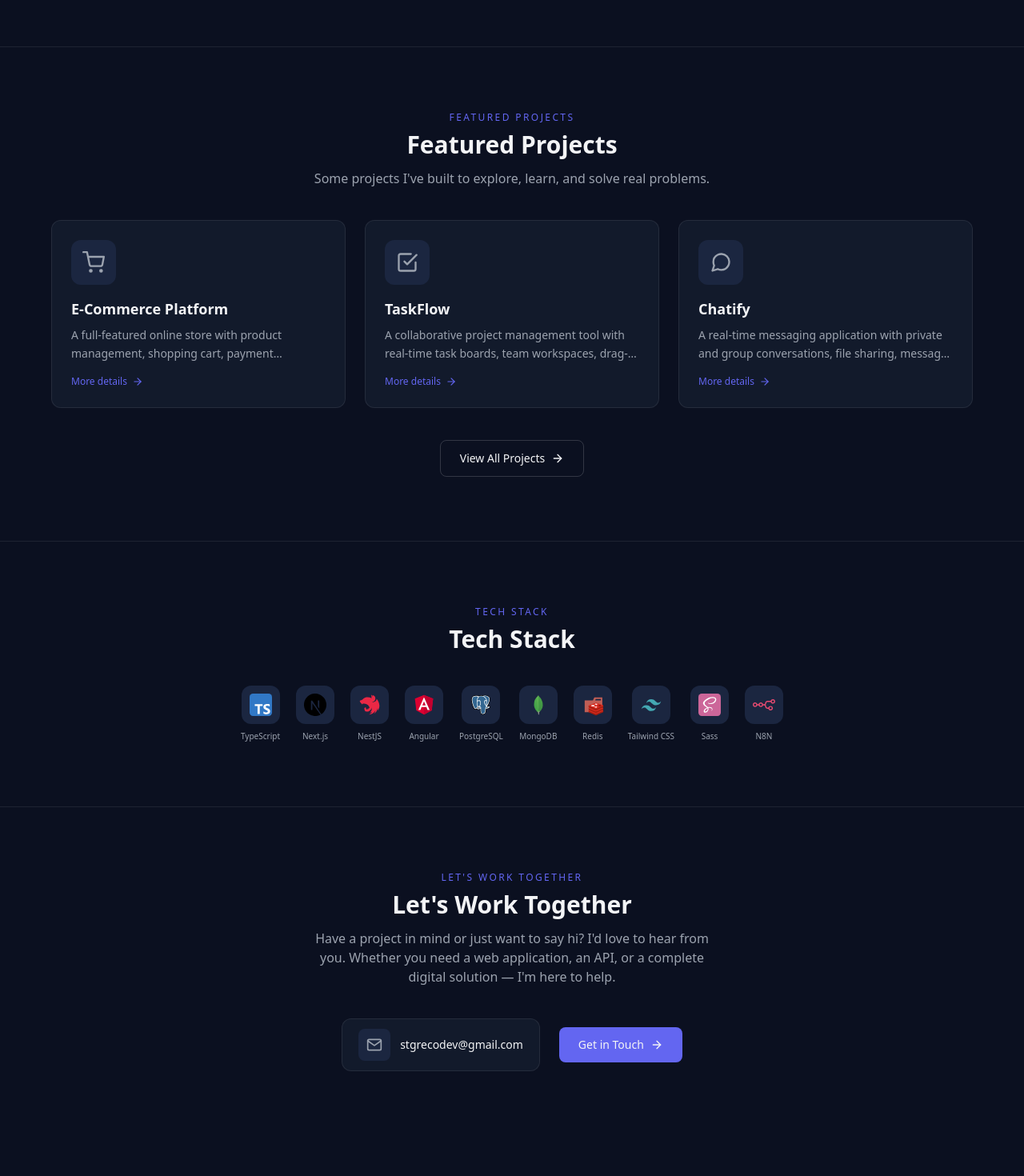
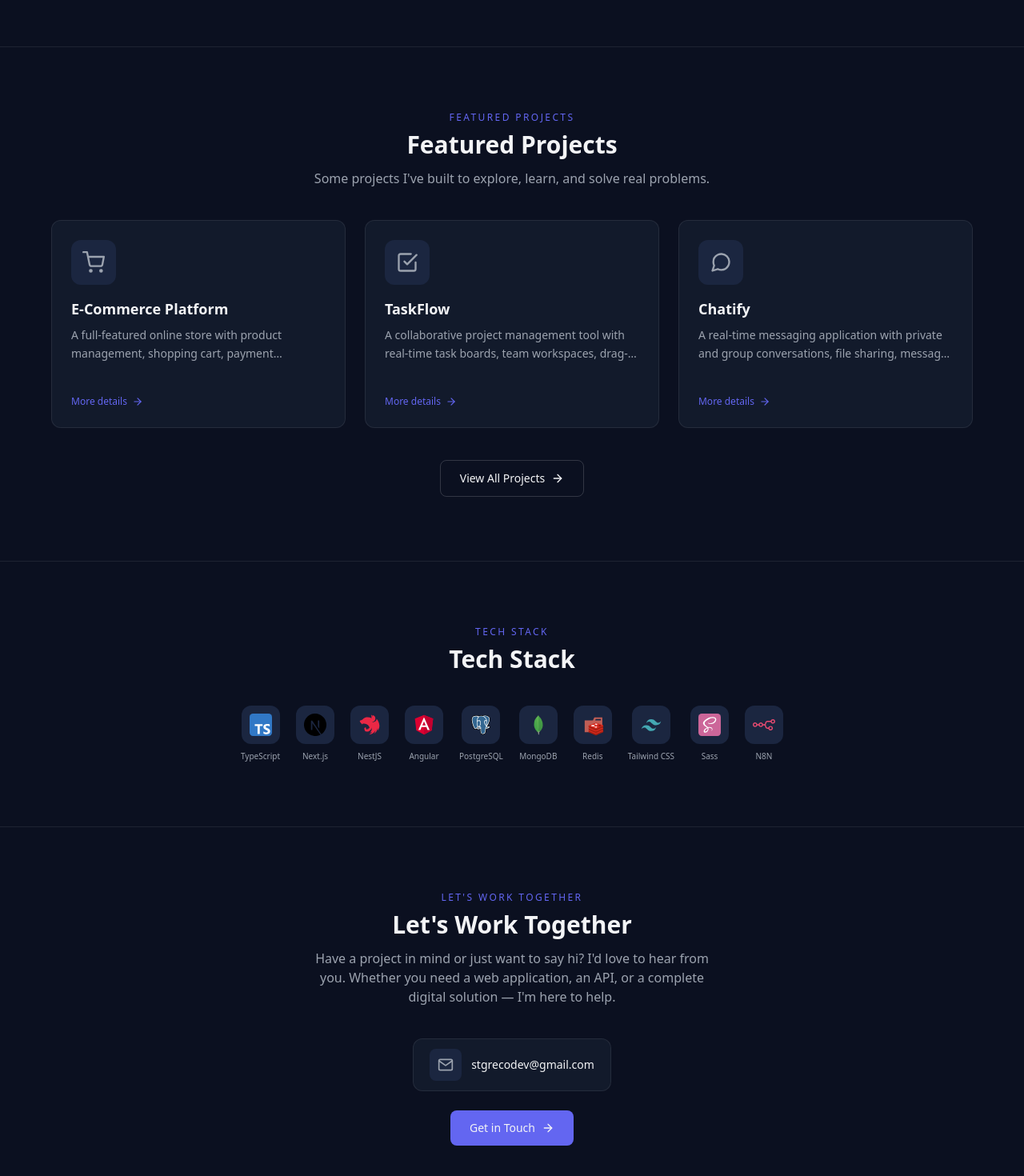
Before and after one commit to grecod28/grecodev, a Next.js app: page /about in a window 1280 px wide. Shown: the part 588-2058 px from the top of the page at 80% size. Before the commit the page ends 2007 px from the top, so only its background shows below. Built offline with nearby package versions, Linux system fonts and the light colour scheme.

Commit message:
Grid de proyectos destacados cambiado por flex, title de metadata añadido multi-idioma

```diff
--- a/app/[locale]/layout.tsx
+++ b/app/[locale]/layout.tsx
@@ -2,18 +2,26 @@ import type { Metadata } from "next";
 import "../globals.css";
 import Header from "@/components/layout/header";
 import { NextIntlClientProvider } from "next-intl";
-import { getMessages } from "next-intl/server";
+import { getMessages, getTranslations } from "next-intl/server";
 import { Inter } from "next/font/google";
 
 const inter = Inter({
   variable: "--font-inter",
 });
 
-export const metadata: Metadata = {
-  title: "Grecodev | Portfolio Web FullStack",
-  description:
-    "Desarrollador Full Stack especializado en aplicaciones web modernas y escalables. Trabajo con tecnologías como Angular, Next.js, NestJS, TypeScript y Docker, creando soluciones eficientes, seguras y centradas en la experiencia de usuario, desde el frontend hasta el backend.",
-};
+export async function generateMetadata({
+  params,
+}: {
+  params: Promise<{ locale: string }>;
+}): Promise<Metadata> {
+  const { locale } = await params;
+  const t = await getTranslations({ locale, namespace: "Metadata" });
+
+  return {
+    title: t("title"),
+    description: t("description"),
+  };
+}
 
 export default async function LocaleLayout({
   children,
--- a/app/[locale]/page.tsx
+++ b/app/[locale]/page.tsx
@@ -36,7 +36,7 @@ export default async function Home() {
             Santiago Greco
           </h1>
 
-          <p className="mt-2 bg-gradient-to-r from-primary to-accent bg-clip-text text-lg font-semibold text-transparent sm:text-xl">
+          <p className="mt-2 bg-linear-to-r from-primary to-accent bg-clip-text text-lg font-semibold text-transparent sm:text-xl">
             {t("role")}
           </p>
 
@@ -76,16 +76,17 @@ export default async function Home() {
             </p>
           </div>
 
-          <div className="mt-10 grid gap-6 sm:grid-cols-2 lg:grid-cols-3">
-            {featuredProjects.map((project, index) => {
+          <div className="mt-10 flex flex-wrap justify-center gap-6">
+            {featuredProjects.map((project) => {
               const Icon = project.icon;
+
               return (
                 <Link
                   key={project.id}
                   href={`/projects/${project.id}`}
-                  className="group flex flex-col rounded-xl border border-border bg-surface p-6 transition-all duration-300 hover:-translate-y-1 hover:border-primary hover:shadow-(--shadow-primary)"
+                  className="group flex min-h-65 w-full flex-col rounded-xl border border-border bg-surface p-6 transition-all duration-300 hover:-translate-y-1 hover:border-primary hover:shadow-(--shadow-primary) sm:w-[calc(50%-12px)] lg:w-[calc(33.333%-16px)]"
                 >
-                  <div className="flex h-14 w-14 items-center justify-center rounded-xl bg-surface-light text-text-muted transition-all duration-200 group-hover:bg-primary/10 group-hover:text-primary group-hover:scale-110">
+                  <div className="flex h-14 w-14 items-center justify-center rounded-xl bg-surface-light text-text-muted transition-all duration-200 group-hover:scale-110 group-hover:bg-primary/10 group-hover:text-primary">
                     <Icon className="h-7 w-7" />
                   </div>
 
@@ -171,7 +172,7 @@ export default async function Home() {
             </p>
           </div>
 
-          <div className="mt-10 flex flex-col items-center gap-6 sm:flex-row sm:justify-center">
+          <div className="mt-10 flex flex-col items-center gap-6">
             <div className="flex items-center gap-3 rounded-xl border border-border bg-surface px-5 py-3 transition-all duration-200 hover:border-primary/50">
               <div className="flex h-10 w-10 shrink-0 items-center justify-center rounded-lg bg-surface-light">
                 <FiMail className="h-5 w-5 text-text-muted" />
--- a/i18n/messages/en.json
+++ b/i18n/messages/en.json
@@ -184,5 +184,9 @@
     "linkedin": "linkedin.com/in/santiagogreco",
     "location": "Ourense, Galicia, Spain",
     "cta": "Get in Touch"
+  },
+  "Metadata": {
+    "title": "Santiago Greco | FullStack Web Developer",
+    "description": "FullStack Developer specialized in modern and scalable web applications. I work with technologies like Angular, Next.js, NestJS, TypeScript and Docker, creating efficient and user-focused solutions from frontend to backend."
   }
 }
--- a/i18n/messages/es.json
+++ b/i18n/messages/es.json
@@ -183,5 +183,9 @@
     "linkedin": "linkedin.com/in/santiagogreco",
     "location": "Ourense, Galicia, España",
     "cta": "Ponte en Contacto"
+  },
+  "Metadata": {
+    "title": "Santiago Greco | Desarrollador Web FullStack",
+    "description": "Desarrollador Full Stack especializado en aplicaciones web modernas y escalables. Trabajo con tecnologías como Angular, Next.js, NestJS, TypeScript y Docker, creando soluciones eficientes, seguras y centradas en la experiencia de usuario, desde el frontend hasta el backend."
   }
 }
```
